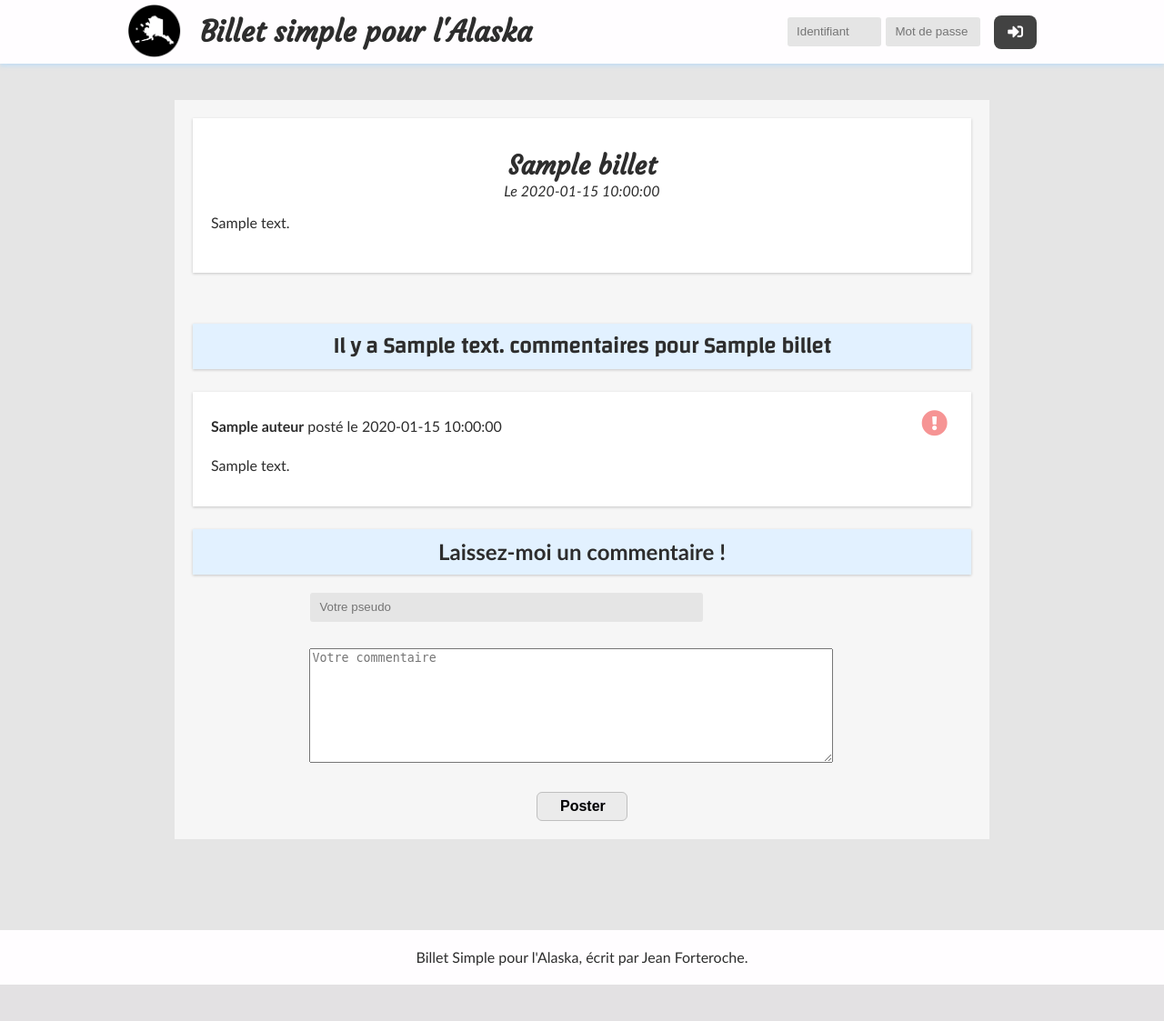
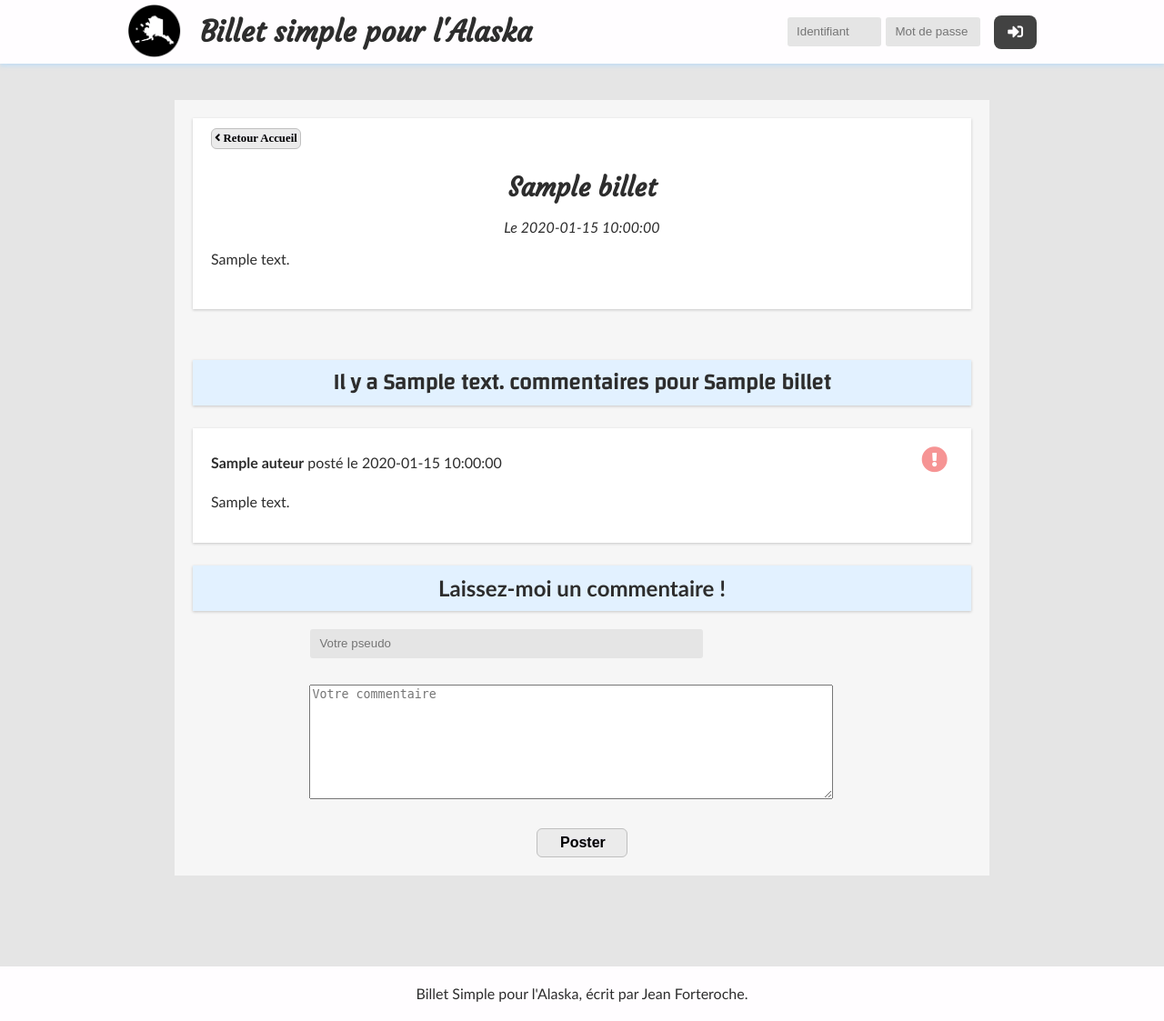
Before and after one commit to florent11/p4_blog, a PHP site: template view/viewBillet.php in a window 1280 px wide. Shown: the whole page at 91% size. Before the commit the page ends 1083 px from the top, so only its background shows below. Run offline with PHP 8.4, Linux system fonts and the light colour scheme; the template is opened without the code that fills it: most values are stand-ins (such as "Sample title", 1, 10 or a date in 2020); some libraries are stand-ins or nearby versions.

Commit message:
Ajout bouton "retour accueil"; Optimisation balise HTML pour normes W3C; mise en place message "com déjà signalé"

```diff
--- a/view/viewBillet.php
+++ b/view/viewBillet.php
@@ -3,9 +3,10 @@
 <div id="wrapper-home">
 	<div class="wrapper">
 		<article class="billet box">
+		<a href="index.php" class="fas fa-angle-left retour-accueil"> Retour Accueil</a>
 		  <header>
 			<h1 class="postTitle"><?= $billet['titre'] ?></h1>
-			<time><i>Le <?= $billet['date_fr'] ?></i></time>
+			<p class="time">Le <?= $billet['date_fr'] ?></p>
 		  </header>
 		  <p><?= $billet['contenu'] ?></p>
 		</article>
@@ -24,13 +25,16 @@
 				<input type="hidden" name="idCom" value="<?= $commentaire['id'] ?>" />
 				<div class="signaler">
 				<?php
-					if($commentaire['signaler'] == 1){
+					if($commentaire['com_modere'] == 1){
+						echo "<i class='signalinfo'>Ce contenu a déjà été modéré</i>";
+                    }
+					else if($commentaire['signaler'] == 1){
 						echo "<i class='signalinfo'>Ce contenu a déjà été signalé</i>";
 					}
 					else{
 						echo '<button class="fas fa-exclamation-circle" title="Signaler le commentaire" ></button>';
 					};
-					?>
+				?>
 				</div>
 			</form>
 		  </div>
@@ -48,7 +52,7 @@
 				<input type="hidden" name="id" value="<?= $billet['id'] ?>" />
 			</div>
 			<div class="form-bloc">
-				<input type="submit" class="button submit" value="Poster" />
+				<input type="submit" class="button submit" id="postcom" value="Poster" />
 			</div>
 		</form>
 	</div>
```
